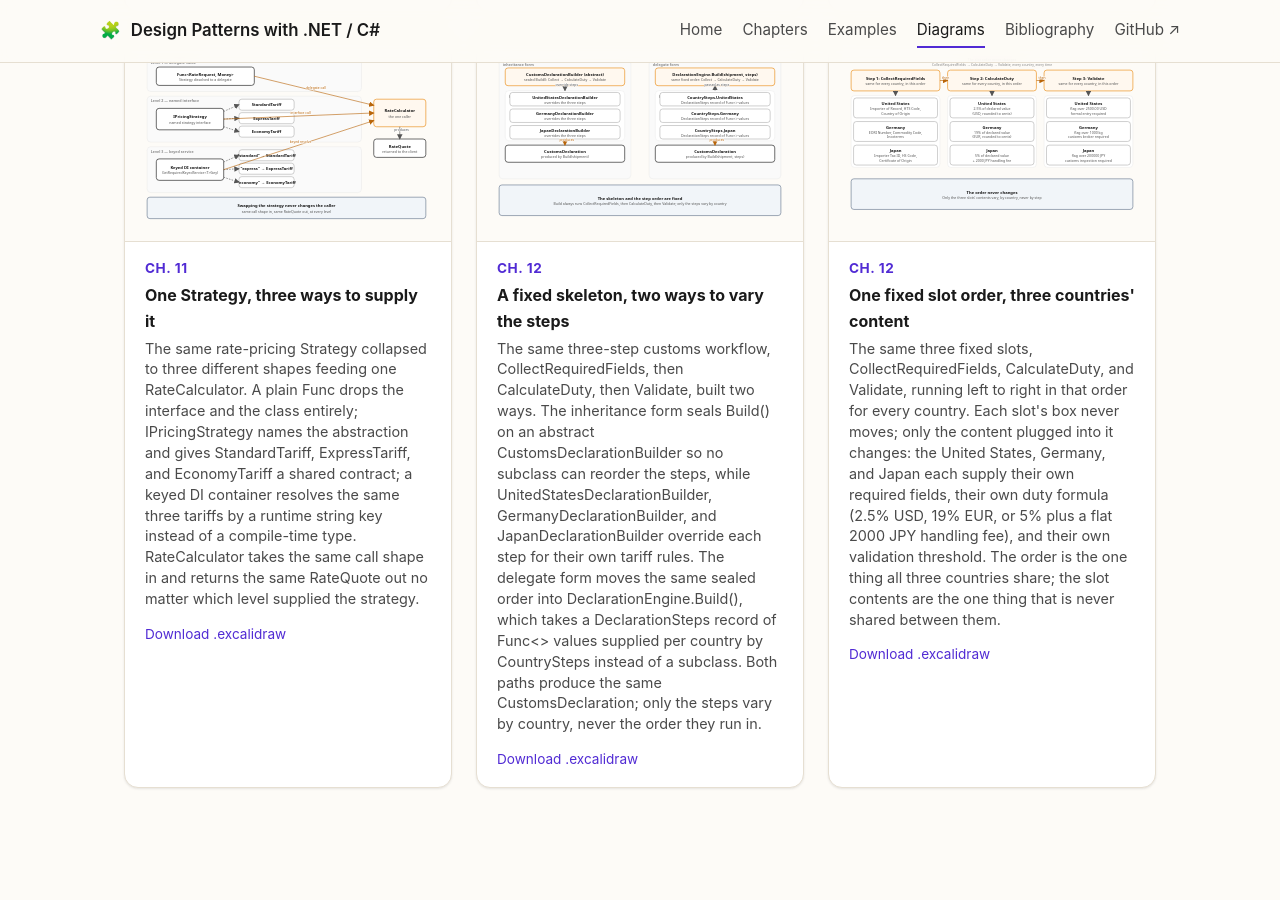
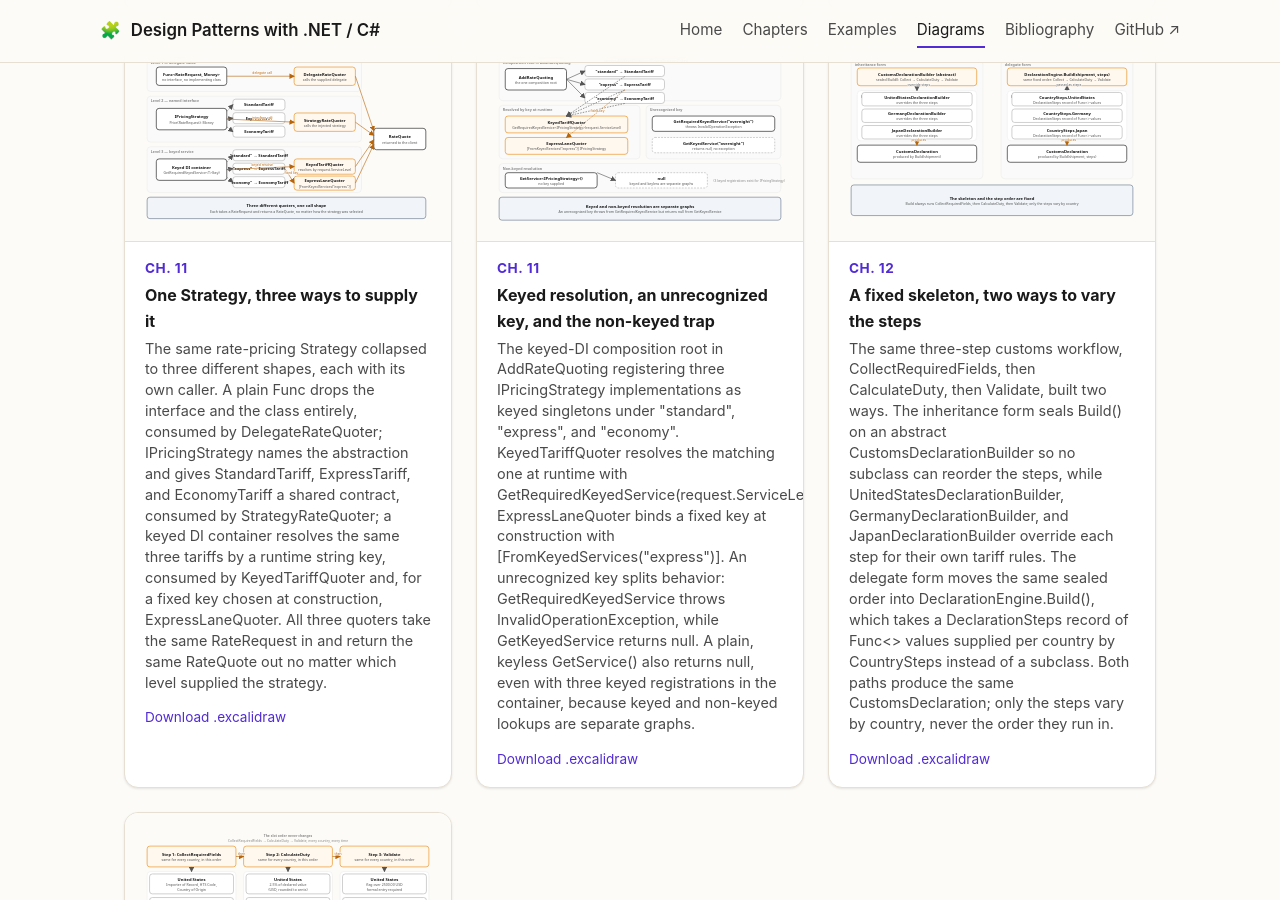
Before and after one commit to patterncatalyst/csharp-design-patterns, a Jekyll site: the page built from diagrams.html, in a window 1280 px wide and 900 px high, scrolled down 4105 px. Built offline with Jekyll 4.4.1, drawn with Linux system fonts in a browser that asks for light colours.

Commit message:
docs(r06): fix ch11 primary figure names + add keyed-resolution density figure

```diff
--- a/_data/diagrams.yml
+++ b/_data/diagrams.yml
@@ -202,14 +202,31 @@
   section: "Ch. 11"
   title: One Strategy, three ways to supply it
   caption: >-
-    The same rate-pricing Strategy collapsed to three different shapes feeding
-    one RateCalculator. A plain Func<RateRequest, Money> drops the interface
-    and the class entirely; IPricingStrategy names the abstraction and gives
-    StandardTariff, ExpressTariff, and EconomyTariff a shared contract; a
-    keyed DI container resolves the same three tariffs by a runtime string
-    key instead of a compile-time type. RateCalculator takes the same call
-    shape in and returns the same RateQuote out no matter which level
+    The same rate-pricing Strategy collapsed to three different shapes, each
+    with its own caller. A plain Func<RateRequest, Money> drops the interface
+    and the class entirely, consumed by DelegateRateQuoter; IPricingStrategy
+    names the abstraction and gives StandardTariff, ExpressTariff, and
+    EconomyTariff a shared contract, consumed by StrategyRateQuoter; a keyed
+    DI container resolves the same three tariffs by a runtime string key,
+    consumed by KeyedTariffQuoter and, for a fixed key chosen at
+    construction, ExpressLaneQuoter. All three quoters take the same
+    RateRequest in and return the same RateQuote out no matter which level
     supplied the strategy.
+
+- name: 11-keyed-service-resolution
+  section: "Ch. 11"
+  title: Keyed resolution, an unrecognized key, and the non-keyed trap
+  caption: >-
+    The keyed-DI composition root in AddRateQuoting registering three
+    IPricingStrategy implementations as keyed singletons under "standard",
+    "express", and "economy". KeyedTariffQuoter resolves the matching one at
+    runtime with GetRequiredKeyedService(request.ServiceLevel);
+    ExpressLaneQuoter binds a fixed key at construction with
+    [FromKeyedServices("express")]. An unrecognized key splits behavior:
+    GetRequiredKeyedService throws InvalidOperationException, while
+    GetKeyedService returns null. A plain, keyless GetService<IPricingStrategy>()
+    also returns null, even with three keyed registrations in the container,
+    because keyed and non-keyed lookups are separate graphs.
 
 - name: 12-template-method-and-the-delegate-alternative
   section: "Ch. 12"
```
Also changed, not shown: _docs/11-strategy-delegates-interfaces-keyed-services.md (+2 -0 lines), diagrams/11-keyed-service-resolution.svg (added), diagrams/11-strategy-delegates-interfaces-keyed-services.svg, 2 other files.
